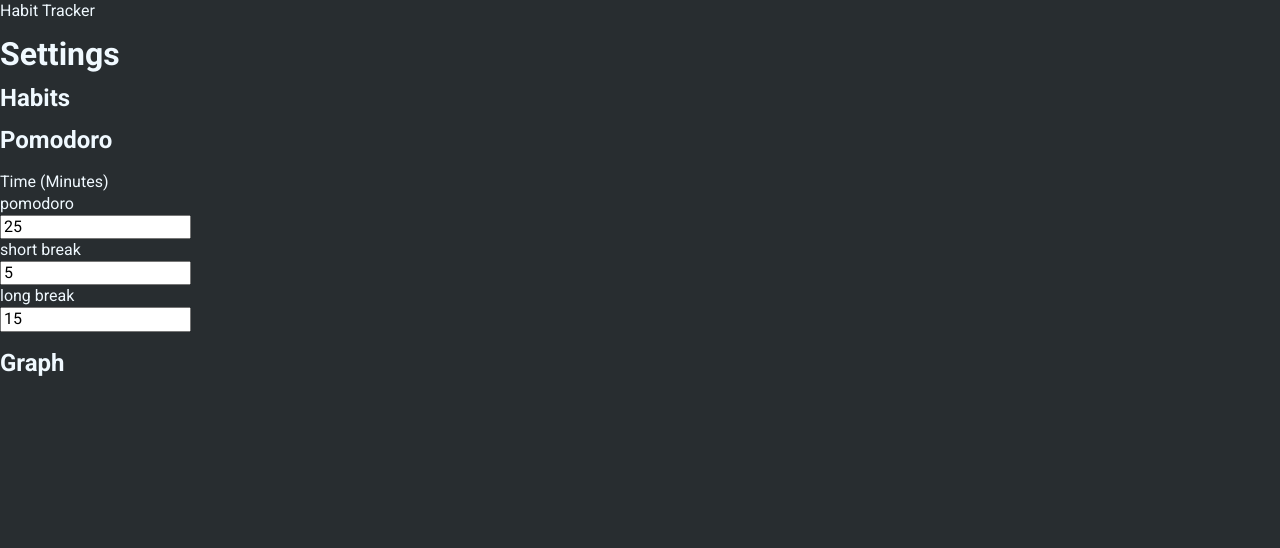
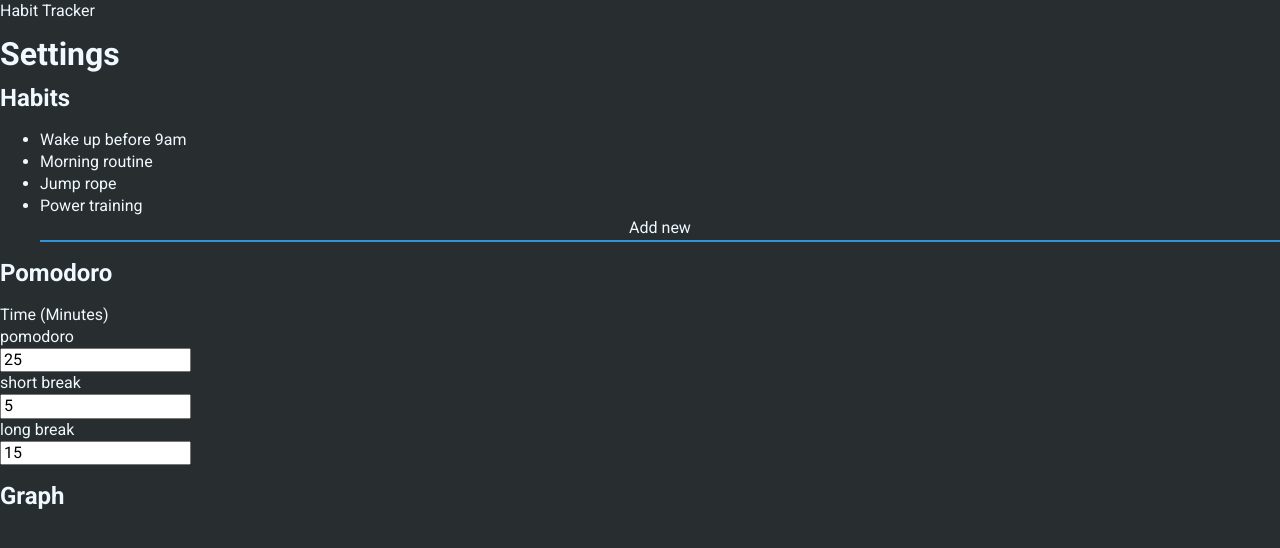
Before and after one commit to Darkonica/habit-tracker, a React app: page / in a window 1280 px wide. Shown: the top 548 px of the page. Built offline with nearby package versions, Linux system fonts and the light colour scheme.

Commit message:
Input upgrade + habits crud in progress

```diff
--- a/package.json
+++ b/package.json
@@ -56,6 +56,7 @@
     "normalize.css": "^8.0.1",
     "react": "^18.2.0",
     "react-dom": "^18.2.0",
-    "recharts": "^2.10.4"
+    "recharts": "^2.10.4",
+    "uuid": "^9.0.1"
   }
 }
--- a/src/components/PomodoroTimer/styles.scss
+++ b/src/components/PomodoroTimer/styles.scss
@@ -4,6 +4,7 @@
   margin-top: 18px;
   margin-bottom: 16px;
 
+  // TODO: ui component
   button {
     color: $text-color;
     background: none;
@@ -22,6 +23,11 @@
   width: 200px;
   height: 200px;
   margin: 0px auto 16px;
+
+  &:active {
+    padding: 2px;
+    transition: all 30ms linear;
+  }
 
   .statusHiddenButton {
     color: $text-color;
--- a/src/components/ui/Input/Input.tsx
+++ b/src/components/ui/Input/Input.tsx
@@ -3,18 +3,22 @@ import styles from './styles.scss';
 
 type Props = {
   type: string,
-  defaultValue: number
+  defaultValue?: number | string,
+  className?: string,
+  autoFocus?: boolean,
 }
 
-export const Input = ({ type, defaultValue }: Props) => {
-  const [value, setValue] = useState(defaultValue);
+export const Input = ({ type, defaultValue, className, autoFocus }: Props) => {
+  const [value, setValue] = useState(defaultValue || null);
 
   return (
     <input
       type={type}
       value={value}
-      onChange={e => setValue(Number(e.target.value))}
-      className={styles.checkbox}
+      className={className}
+      // onChange={e => setValue(e.target.value)}
+      onChange={e => setValue(type === 'number' ? Number(e.target.value) : e.target.value)}
+      autoFocus={autoFocus}
     />
   )
 }
--- a/src/pages/Settings/Settings.tsx
+++ b/src/pages/Settings/Settings.tsx
@@ -1,4 +1,6 @@
 import commonStyles from '@styles/common.scss';
+// index.js
+import { HabitsCRUD } from './components/HabitsCRUD';
 import { PomodoroSettings } from './components/PomodoroSettings';
 import styles from './styles.scss';
 
@@ -8,6 +10,7 @@ export const Settings = () => {
       <h1>Settings</h1>
 
       <h2>Habits</h2>
+      <HabitsCRUD />
 
       <h2>Pomodoro</h2>
       <PomodoroSettings />
--- /dev/null
+++ b/src/pages/Settings/components/HabitsCRUD/HabitsCRUD.tsx
@@ -0,0 +1,77 @@
+import { useState } from 'react';
+import { v4 as uuidv4 } from 'uuid';
+import { Input } from '@src/components/ui';
+import styles from './styles.scss';
+
+const HABIT = {
+  name: "",
+  icon: "",
+}
+
+const HABITS = [
+  {
+    name: "Wake up before 9am",
+    icon: "",
+    id: '1',
+  },
+  {
+    name: "Morning routine",
+    icon: "",
+    id: '2',
+  },
+  {
+    name: "Jump rope",
+    icon: "",
+    id: '3',
+  },
+  {
+    name: "Power training",
+    icon: "",
+    id: '4',
+  },
+];
+
+export const HabitsCRUD = () => {
+  const [habits, setHabits] = useState(HABITS);
+  const [editHabitId, setEditHabitId] = useState(null);
+
+  const handleNewHabitButton = () => {
+    const newHabit = {...HABIT, id: uuidv4()};
+
+    setHabits([...habits, newHabit]);
+    setEditHabitId(newHabit.id);
+  }
+
+  const getHabitsList = () => {
+    return (
+      <ul className={styles.habitsList}>
+        {habits.map(item => (
+          <li key={item.id}>
+            {editHabitId === item.id && (
+              <div className={styles.habit}>
+                <Input type="text" autoFocus />
+              </div>
+            )}
+            {editHabitId !== item.id && (
+              <div className={styles.habit}>{item.name}</div>
+            )}
+          </li>
+        ))}
+
+        <button onClick={handleNewHabitButton}>Add new</button>
+      </ul>
+    );
+  }
+
+  return (
+    <div className={styles.habitsCRUDCont}>
+      <div className={styles.habitsListCont}>
+        {getHabitsList()}
+      </div>
+
+
+
+      {/* Drag'n'drop ordering */}
+    </div>
+  )
+}
--- /dev/null
+++ b/src/pages/Settings/components/HabitsCRUD/index.js
@@ -0,0 +1 @@
+export { HabitsCRUD } from './HabitsCRUD';
--- /dev/null
+++ b/src/pages/Settings/components/HabitsCRUD/styles.scss
@@ -0,0 +1,46 @@
+@import '@styles/variables';
+
+.habitsCRUDCont {
+
+}
+
+.habitsListCont {
+
+  .habitsList {
+    max-width: 400px;
+    width: 100%;
+    padding-left: 0;
+    list-style-type: none;
+
+    li {
+      margin-bottom: 8px;
+      padding: 6px 14px 4px 14px;
+      background-color: lighten($bg-color, 5%);
+      // TODO: fix shadow
+      box-shadow: 0px 3px 5px -3px $main-color-shadow;
+
+      .habit {
+        input {
+          width: 100%;
+        }
+      }
+
+    }
+  }
+}
+
+// TODO: ui component
+button {
+  width: 100%;
+  color: $text-color;
+  background: none;
+  padding: 0 10px 3px 10px;
+  margin: 10px 15px 0 0;
+  cursor: pointer;
+  border: none;
+  border-bottom: 2px solid $main-color;
+
+  &.active, &:hover {
+
+  }
+}
```
Also changed, not shown: 1 other file (tests, documents, lock files or other folders).
